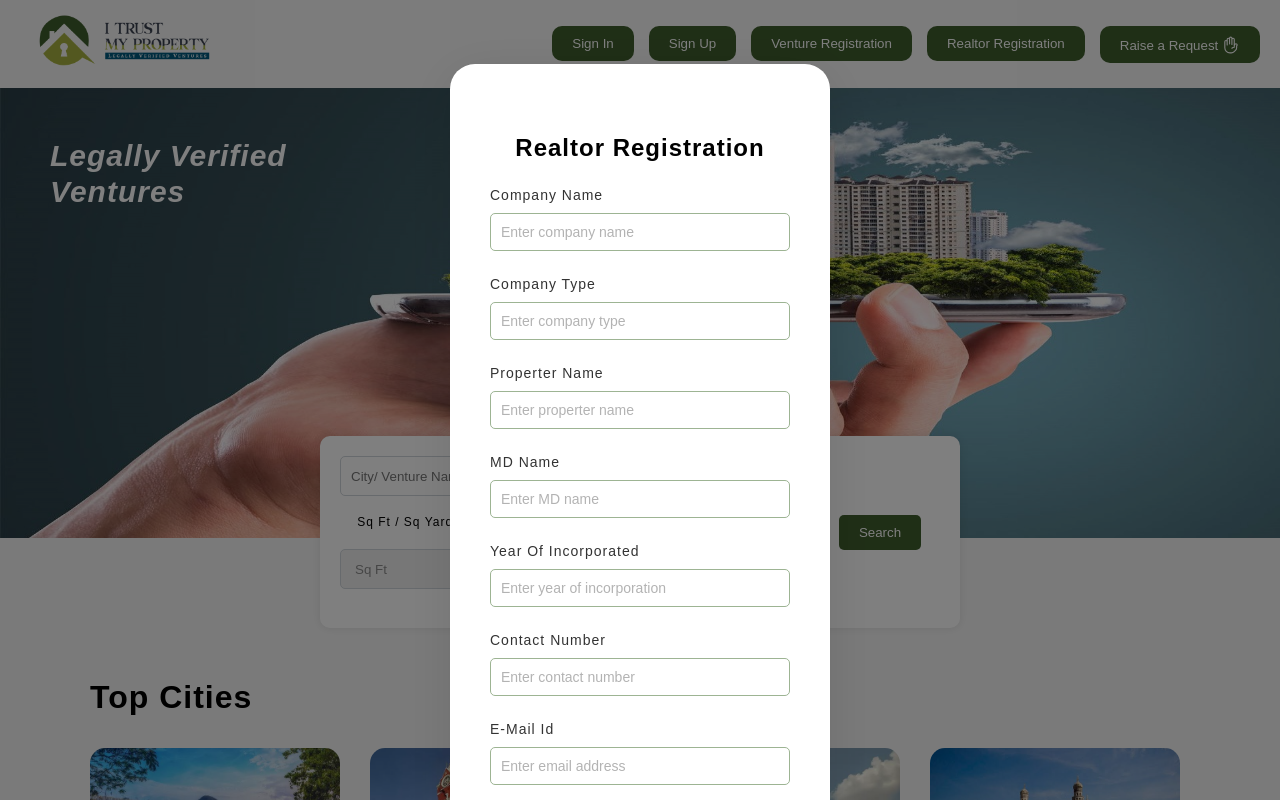
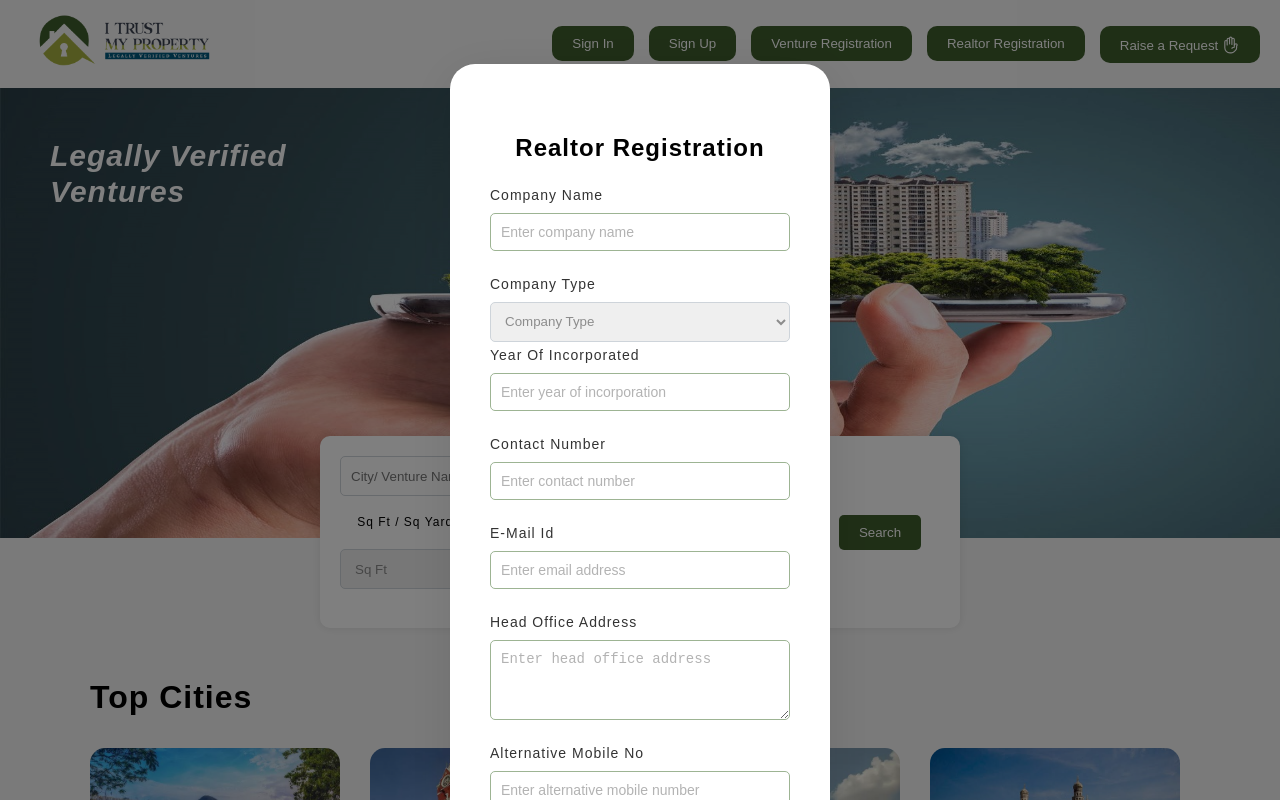
Before and after one commit to TirumalaGudla/Itrustmyproperty, a React (Create React App) app: page / in a window 1280 px wide. Both pictures are taken after a click on the button "Realtor Registration". Built offline with nearby package versions, Linux system fonts and the light colour scheme.

Commit message:
added date picker and displaying fields based on selected company type in realtor form

```diff
--- a/src/components/Header/Header.css
+++ b/src/components/Header/Header.css
@@ -344,6 +344,14 @@ select {
     border-radius: 5px;
 }
 
+#dob {
+    width: 100%;
+    padding: 10px;
+    border-radius: 5px;
+    box-sizing: border-box;
+    cursor: pointer;
+}
+
 #realtorPopup {
     position: absolute;
     top: 0;
--- a/src/components/Header/Header.js
+++ b/src/components/Header/Header.js
@@ -39,6 +39,8 @@ function Header() {
     const [isAdditionalFieldsVisible, setAdditionalFieldsVisible] = useState(false);
     const [showOTPSection, setShowOTPSection] = useState(false);
     const [timer, setTimer] = useState(30);
+
+    const [realtorFormData, setRealtorFormData] = useState({});
 
     useEffect(() => {
         let countdown;
@@ -131,6 +133,14 @@ function Header() {
         setRealtorPopupOpen(false);
 
         // Additional form submission logic can go here...
+    };
+
+    const handleRealtorChange = (e) => {
+        const { name, value } = e.target;
+        setRealtorFormData((prevFormData) => ({
+            ...prevFormData,
+            [name]: value,
+        }));
     };
 
     return (
@@ -354,7 +364,13 @@ function Header() {
 
                                 <div className="mrb">
                                     <label htmlFor="dob">DOB</label>
-                                    <input type="text" id="dob" placeholder="mm/dd/yyyy" required />
+                                    <input
+                                        type="date"
+                                        id="dob"
+                                        placeholder="mm/dd/yyyy"
+                                        required
+                                        onClick={(e) => e.target.showPicker()}
+                                    />
                                 </div>
 
                                 <div className="mrb">
@@ -388,15 +404,36 @@ function Header() {
             {isRealtorPopupOpen && (
                 <div id="realtorPopup" className="popup2 active">
                     <div className="popup-content2">
-                        <form className="realtor-registration" onSubmit={handleRealtorSubmit}>
+                        <form
+                            className="realtor-registration"
+                            onSubmit={handleRealtorSubmit}
+                            onChange={handleRealtorChange}>
                             <h2>Realtor Registration</h2>
 
                             <label htmlFor="company-name">Company Name</label>
                             <input id="company-name" type="text" placeholder="Enter company name" name="company_name" />
 
                             <label htmlFor="company-type">Company Type</label>
-                            <input id="company-type" type="text" placeholder="Enter company type" name="company_type" />
+                            {/* <input id="company-type" type="text" placeholder="Enter company type" name="company_type" /> */}
+                            <select id="company-type" name="company_type">
+                                <option value="" disabled selected>
+                                    Company Type
+                                </option>
+                                <option value="Private.Ltd">Private. Ltd</option>
+                                <option value="LLP">LLP</option>
+                                <option value="Proprietorship">Proprietorship</option>
+                            </select>
 
+                            {(realtorFormData.company_type === "LLP" ||
+                                realtorFormData.company_type === "Private.Ltd") && (
+                                <>
+                                    <label htmlFor="md-name">MD Name</label>
+                                    <input id="md-name" type="text" placeholder="Enter MD name" name="md_name" />
+                                </>
+                            )}
+
+                            {realtorFormData.company_type === "Proprietorship" && (
+                                <>
                                     <label htmlFor="properter-name">Properter Name</label>
                                     <input
                                         id="properter-name"
@@ -404,9 +441,8 @@ function Header() {
                                         placeholder="Enter properter name"
                                         name="properter_name"
                                     />
-
-                            <label htmlFor="md-name">MD Name</label>
-                            <input id="md-name" type="text" placeholder="Enter MD name" name="md_name" />
+                                </>
+                            )}
 
                             <label htmlFor="incorporated-year">Year Of Incorporated</label>
                             <input
```
Lines whose indentation alone changed are shown as unchanged.
